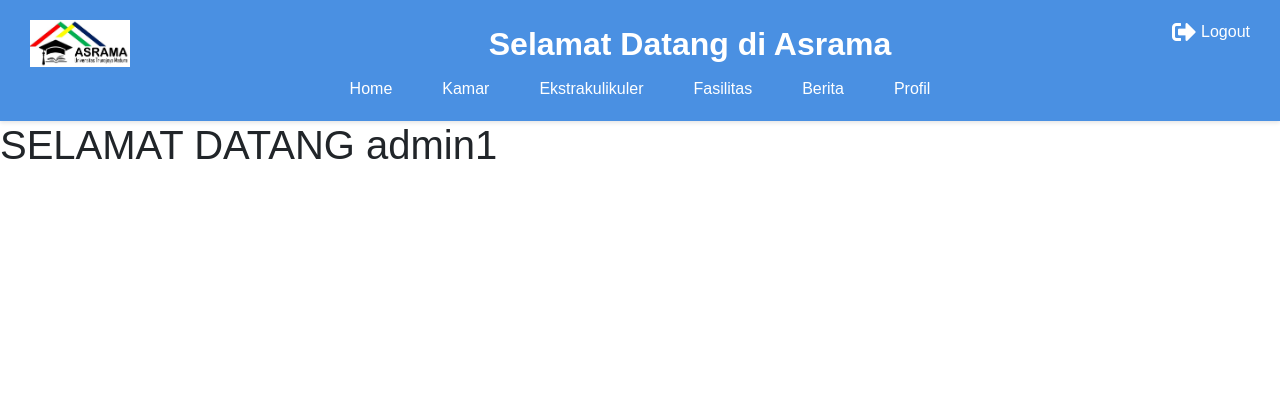
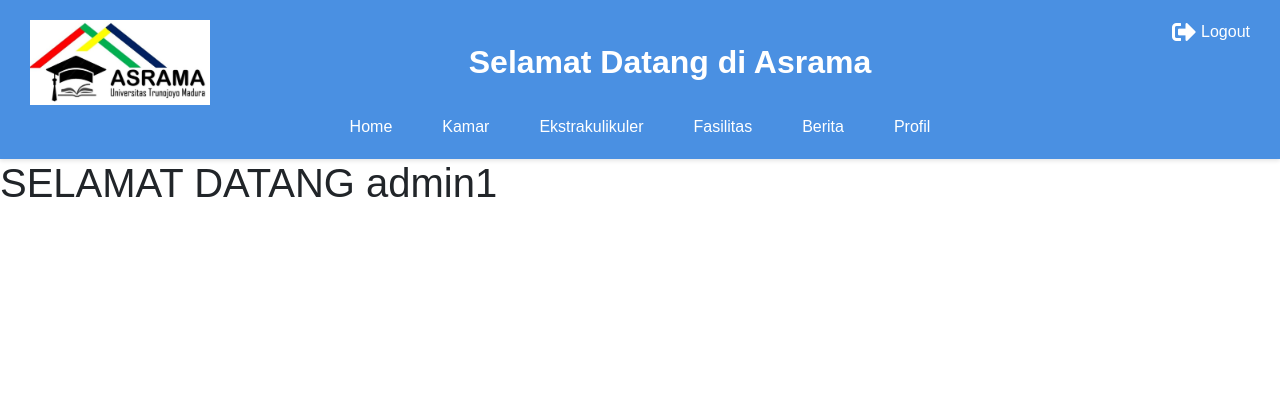
Before and after one commit to ArzeonXyl/asrama, a PHP site: page / in a window 1280 px wide. Shown: the top 420 px of the page. Run offline with PHP 8.4, Linux system fonts and the light colour scheme; a user stored in the database is signed in.

Commit message:
terbaru everything

```diff
--- a/home/assets/header.php
+++ b/home/assets/header.php
@@ -13,6 +13,12 @@
         <div class="title">
             <h1 class="text-center">Selamat Datang di Asrama</h1>
         </div>
+        <div class="logout-container">
+            <a href="../login/logout.php" class="logout-link">
+                <i class="fas fa-sign-out-alt logout-icon"></i>
+                <span class="logout-text">Logout</span>
+            </a>
+        </div>
     </div>
 
     <nav class="navmenu">
@@ -26,10 +32,4 @@
         </ul>
     </nav>
 
-    <div class="logout-container">
-        <a href="../login/logout.php" class="logout-link">
-            <i class="fas fa-sign-out-alt logout-icon"></i>
-            <span class="logout-text">Logout</span>
-        </a>
-    </div>
 </header>
--- a/home/assets/style.css
+++ b/home/assets/style.css
@@ -26,11 +26,13 @@ header {
 }
 
 .logo img {
-    width: 100px; /* Sesuaikan ukuran logo */
+    width: 20%; /* Sesuaikan ukuran logo */
     height: auto;
 }
 
 .title {
+    position: absolute;
+    width: 100%;
     flex-grow: 1; /* Agar h1 berada di tengah */
     text-align: center; /* Menjaga h1 agar berada di tengah */
 }
@@ -187,3 +189,9 @@ position: fixed;
     border-top-right-radius: 10px;
     border-bottom-left-radius: 10px;
 }
+
+.navmenu ul li a:hover{
+    padding: 10px;
+    border-radius: 10px;
+    background-color: #1F509A;
+}
--- a/home/index.php
+++ b/home/index.php
@@ -1,3 +1,4 @@
+<?php require 'assets/header.php'; ?>
 <?php
     // include "session_check.php"
 ?>
@@ -11,13 +12,14 @@
     <link rel="stylesheet" href="https://cdn.jsdelivr.net/npm/bootstrap@5.1.3/dist/css/bootstrap.min.css">
     <link rel="stylesheet" href="https://cdn.jsdelivr.net/npm/bootstrap-icons@1.8.1/font/bootstrap-icons.css">
     <link href="https://cdnjs.cloudflare.com/ajax/libs/font-awesome/5.15.4/css/all.min.css" rel="stylesheet">
+    <link rel="stylesheet" href="./assets//style.css">
     <style>
-        <?php include 'assets/style.css'; ?> /* Jika style dipisahkan */
+        /* <?php require 'assets/style.css'; ?>  */
     </style>
 </head>
 
 <body>
-    <?php require 'assets/header.php'; ?>
+
     <h1>SELAMAT DATANG <?=$_SESSION['nama']?></h1>
 </body>
 </html>
--- a/home/kamar.php
+++ b/home/kamar.php
@@ -1,3 +1,4 @@
+<?php require 'assets/header.php'; ?>
 <?php
 include '../connect.php';
 // include 'session_check.php';
@@ -18,7 +19,6 @@ include '../connect.php';
     </head>
 
     <body>
-        <?php require 'assets/header.php'; ?>
 
         <main>
             <div class="m-0 mb-2 border border-2 mx-5 my-5 shadow-lg">
```
